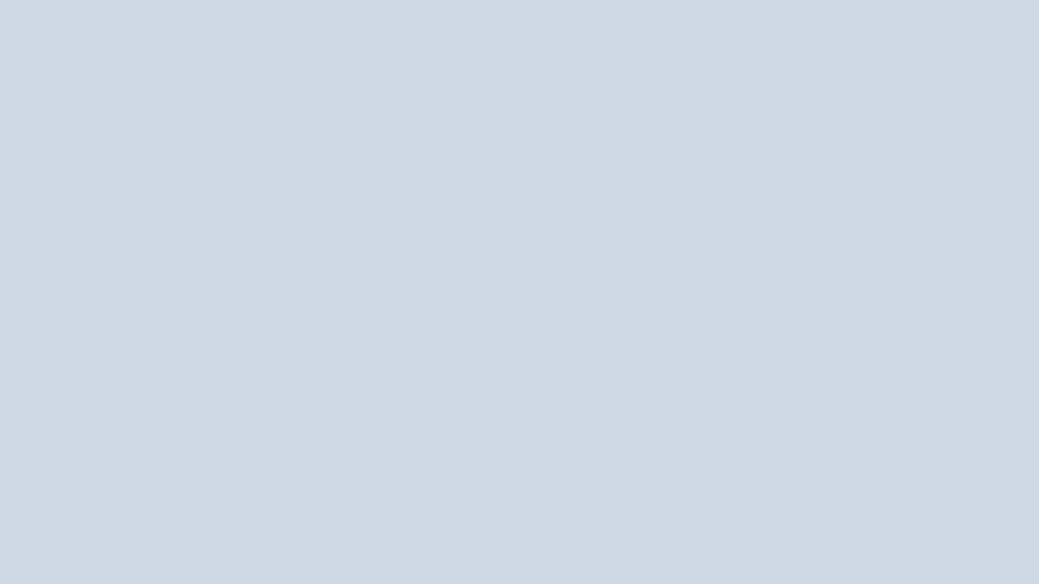
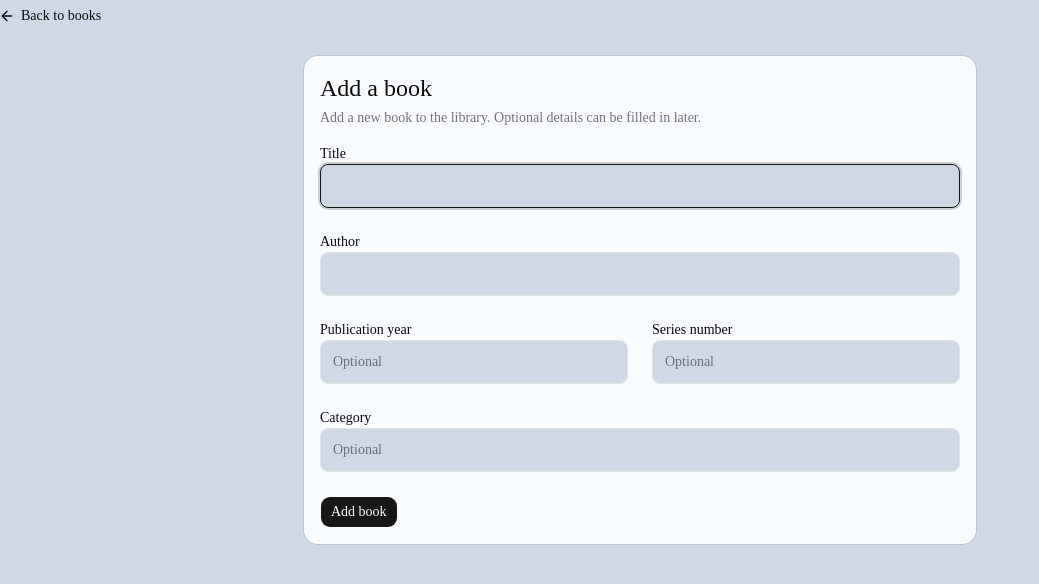
Before and after one commit to denes-tobak/apus-library, a Next.js app: page /books/new in a window 1280 px wide. Before the commit this address had no page. Shown: the top 584 px of the page, without its empty margins (0-1039 px from the left). Built offline with nearby package versions, Linux system fonts and the light colour scheme.

Commit message:
Add book creation flow

```diff
--- /dev/null
+++ b/app/books/new/actions.ts
@@ -0,0 +1,125 @@
+"use server";
+
+import { revalidatePath } from "next/cache";
+import { redirect } from "next/navigation";
+
+import { createClient } from "@/lib/supabase/server";
+import type {
+  BookFormErrors,
+  BookFormState,
+  BookFormValues,
+} from "@/types/book-form";
+
+function getTextValue(
+  formData: FormData,
+  field: keyof BookFormValues,
+) {
+  const value = formData.get(field);
+
+  return typeof value === "string" ? value.trim() : "";
+}
+
+export async function addBook(
+  _previousState: BookFormState,
+  formData: FormData,
+): Promise<BookFormState> {
+  const values: BookFormValues = {
+    title: getTextValue(formData, "title"),
+    author: getTextValue(formData, "author"),
+    published_year: getTextValue(
+      formData,
+      "published_year",
+    ),
+    category: getTextValue(formData, "category"),
+    series_number: getTextValue(
+      formData,
+      "series_number",
+    ),
+  };
+
+  const errors: BookFormErrors = {};
+
+  if (!values.title) {
+    errors.title = "Title is required.";
+  }
+
+  if (!values.author) {
+    errors.author = "Author is required.";
+  }
+
+  const publishedYear = values.published_year
+    ? Number(values.published_year)
+    : null;
+
+  if (
+    publishedYear !== null &&
+    (!Number.isInteger(publishedYear) ||
+      publishedYear < 1 ||
+      publishedYear > 9999)
+  ) {
+    errors.published_year =
+      "Enter a valid publication year.";
+  }
+
+  const seriesNumber = values.series_number
+    ? Number(values.series_number)
+    : null;
+
+  if (
+    seriesNumber !== null &&
+    (!Number.isInteger(seriesNumber) ||
+      seriesNumber < 1)
+  ) {
+    errors.series_number =
+      "Series number must be a positive whole number.";
+  }
+
+  if (Object.keys(errors).length > 0) {
+    return {
+      values,
+      errors,
+    };
+  }
+
+  const supabase = await createClient();
+
+  const {
+    data: { user },
+    error: authError,
+  } = await supabase.auth.getUser();
+
+  if (authError || !user) {
+    return {
+      values,
+      errors: {
+        form: "Your session has expired. Please log in again.",
+      },
+    };
+  }
+
+  const { data: book, error } = await supabase
+    .from("books")
+    .insert({
+      title: values.title,
+      author: values.author,
+      published_year: publishedYear,
+      category: values.category || null,
+      series_number: seriesNumber,
+    })
+    .select("id")
+    .single();
+
+  if (error || !book) {
+    console.error("Failed to add book:", error);
+
+    return {
+      values,
+      errors: {
+        form: "The book could not be added. Please try again.",
+      },
+    };
+  }
+
+  revalidatePath("/books");
+  redirect(`/books/${book.id}`);
+}
--- /dev/null
+++ b/app/books/new/page.tsx
@@ -0,0 +1,47 @@
+import Link from "next/link";
+import { ArrowLeft } from "lucide-react";
+
+import { BookForm } from "@/components/books/book-form";
+import { Button } from "@/components/ui/button";
+import {
+  Card,
+  CardContent,
+  CardDescription,
+  CardHeader,
+  CardTitle,
+} from "@/components/ui/card";
+
+import { addBook } from "./actions";
+
+export default function NewBookPage() {
+  return (
+    <div className="space-y-6">
+      <Button asChild variant="ghost" className="-ml-3">
+        <Link href="/books">
+          <ArrowLeft className="size-4" />
+          Back to books
+        </Link>
+      </Button>
+
+      <Card className="mx-auto max-w-2xl">
+        <CardHeader>
+          <CardTitle className="text-2xl">
+            Add a book
+          </CardTitle>
+
+          <CardDescription>
+            Add a new book to the library. Optional details can
+            be filled in later.
+          </CardDescription>
+        </CardHeader>
+
+        <CardContent>
+          <BookForm
+            action={addBook}
+            submitLabel="Add book"
+          />
+        </CardContent>
+      </Card>
+    </div>
+  );
+}
--- a/app/books/page.tsx
+++ b/app/books/page.tsx
@@ -27,29 +27,24 @@ export default async function BooksPage() {
     <main className="min-h-screen bg-muted/40">
       <section className="mx-auto max-w-6xl px-6 py-10">
         <div className="mb-8 flex flex-wrap items-center justify-between gap-4">
+        <div className="flex flex-col gap-4 sm:flex-row sm:items-center sm:justify-between">
   <div>
-            <Button variant="ghost" asChild>
-              <Link href="/dashboard">
-                <ArrowLeft />
-                Dashboard
-              </Link>
-            </Button>
-
-            <h1 className="mt-4 text-3xl font-bold tracking-tight">
+    <h1 className="text-3xl font-bold tracking-tight">
       Books
     </h1>
 
-            <p className="mt-2 text-muted-foreground">
-              Browse the books stored in Apus Library.
+    <p className="text-muted-foreground">
+      Browse and manage your library.
     </p>
   </div>
 
   <Button asChild>
     <Link href="/books/new">
-              <Plus />
+      <Plus className="size-4" />
       Add book
     </Link>
   </Button>
+</div>
         </div>
 
         {error && (
--- /dev/null
+++ b/components/books/book-form.tsx
@@ -0,0 +1,231 @@
+"use client";
+
+import { useActionState } from "react";
+import { Loader2 } from "lucide-react";
+
+import { Button } from "@/components/ui/button";
+import type {
+  BookFormState,
+  BookFormValues,
+} from "@/types/book-form";
+
+type BookFormAction = (
+  state: BookFormState,
+  formData: FormData,
+) => Promise<BookFormState>;
+
+type BookFormProps = {
+  action: BookFormAction;
+  submitLabel: string;
+  initialValues?: BookFormValues;
+};
+
+const emptyValues: BookFormValues = {
+  title: "",
+  author: "",
+  published_year: "",
+  category: "",
+  series_number: "",
+};
+
+const inputClassName =
+  "h-11 w-full rounded-md border bg-background px-3 text-sm outline-none transition focus:border-primary focus:ring-2 focus:ring-primary/20";
+
+export function BookForm({
+  action,
+  submitLabel,
+  initialValues = emptyValues,
+}: BookFormProps) {
+  const [state, formAction, isPending] = useActionState(action, {
+    values: initialValues,
+    errors: {},
+  });
+
+  return (
+    <form action={formAction} className="space-y-6">
+      {state.errors.form && (
+        <div
+          role="alert"
+          className="rounded-md border border-destructive/40 bg-destructive/10 px-4 py-3 text-sm text-destructive"
+        >
+          {state.errors.form}
+        </div>
+      )}
+
+      <div className="space-y-2">
+        <label htmlFor="title" className="text-sm font-medium">
+          Title
+        </label>
+
+        <input
+          id="title"
+          name="title"
+          type="text"
+          defaultValue={state.values.title}
+          required
+          autoFocus
+          aria-invalid={Boolean(state.errors.title)}
+          aria-describedby={
+            state.errors.title ? "title-error" : undefined
+          }
+          className={inputClassName}
+        />
+
+        {state.errors.title && (
+          <p
+            id="title-error"
+            className="text-sm text-destructive"
+          >
+            {state.errors.title}
+          </p>
+        )}
+      </div>
+
+      <div className="space-y-2">
+        <label htmlFor="author" className="text-sm font-medium">
+          Author
+        </label>
+
+        <input
+          id="author"
+          name="author"
+          type="text"
+          defaultValue={state.values.author}
+          required
+          aria-invalid={Boolean(state.errors.author)}
+          aria-describedby={
+            state.errors.author ? "author-error" : undefined
+          }
+          className={inputClassName}
+        />
+
+        {state.errors.author && (
+          <p
+            id="author-error"
+            className="text-sm text-destructive"
+          >
+            {state.errors.author}
+          </p>
+        )}
+      </div>
+
+      <div className="grid gap-6 sm:grid-cols-2">
+        <div className="space-y-2">
+          <label
+            htmlFor="published_year"
+            className="text-sm font-medium"
+          >
+            Publication year
+          </label>
+
+          <input
+            id="published_year"
+            name="published_year"
+            type="number"
+            min="1"
+            max="9999"
+            step="1"
+            defaultValue={state.values.published_year}
+            placeholder="Optional"
+            aria-invalid={Boolean(
+              state.errors.published_year,
+            )}
+            aria-describedby={
+              state.errors.published_year
+                ? "published-year-error"
+                : undefined
+            }
+            className={inputClassName}
+          />
+
+          {state.errors.published_year && (
+            <p
+              id="published-year-error"
+              className="text-sm text-destructive"
+            >
+              {state.errors.published_year}
+            </p>
+          )}
+        </div>
+
+        <div className="space-y-2">
+          <label
+            htmlFor="series_number"
+            className="text-sm font-medium"
+          >
+            Series number
+          </label>
+
+          <input
+            id="series_number"
+            name="series_number"
+            type="number"
+            min="1"
+            step="1"
+            defaultValue={state.values.series_number}
+            placeholder="Optional"
+            aria-invalid={Boolean(
+              state.errors.series_number,
+            )}
+            aria-describedby={
+              state.errors.series_number
+                ? "series-number-error"
+                : undefined
+            }
+            className={inputClassName}
+          />
+
+          {state.errors.series_number && (
+            <p
+              id="series-number-error"
+              className="text-sm text-destructive"
+            >
+              {state.errors.series_number}
+            </p>
+          )}
+        </div>
+      </div>
+
+      <div className="space-y-2">
+        <label htmlFor="category" className="text-sm font-medium">
+          Category
+        </label>
+
+        <input
+          id="category"
+          name="category"
+          type="text"
+          defaultValue={state.values.category}
+          placeholder="Optional"
+          aria-invalid={Boolean(state.errors.category)}
+          aria-describedby={
+            state.errors.category
+              ? "category-error"
+              : undefined
+          }
+          className={inputClassName}
+        />
+
+        {state.errors.category && (
+          <p
+            id="category-error"
+            className="text-sm text-destructive"
+          >
+            {state.errors.category}
+          </p>
+        )}
+      </div>
+
+      <Button type="submit" disabled={isPending}>
+        {isPending && (
+          <Loader2
+            aria-hidden="true"
+            className="size-4 animate-spin"
+          />
+        )}
+
+        {isPending ? "Saving..." : submitLabel}
+      </Button>
+    </form>
+  );
+}
--- /dev/null
+++ b/types/book-form.ts
@@ -0,0 +1,18 @@
+export type BookFormValues = {
+  title: string;
+  author: string;
+  published_year: string;
+  category: string;
+  series_number: string;
+};
+
+export type BookFormErrors = Partial<
+  Record<keyof BookFormValues, string>
+> & {
+  form?: string;
+};
+
+export type BookFormState = {
+  values: BookFormValues;
+  errors: BookFormErrors;
+};
```
Lines whose indentation alone changed are shown as unchanged.
